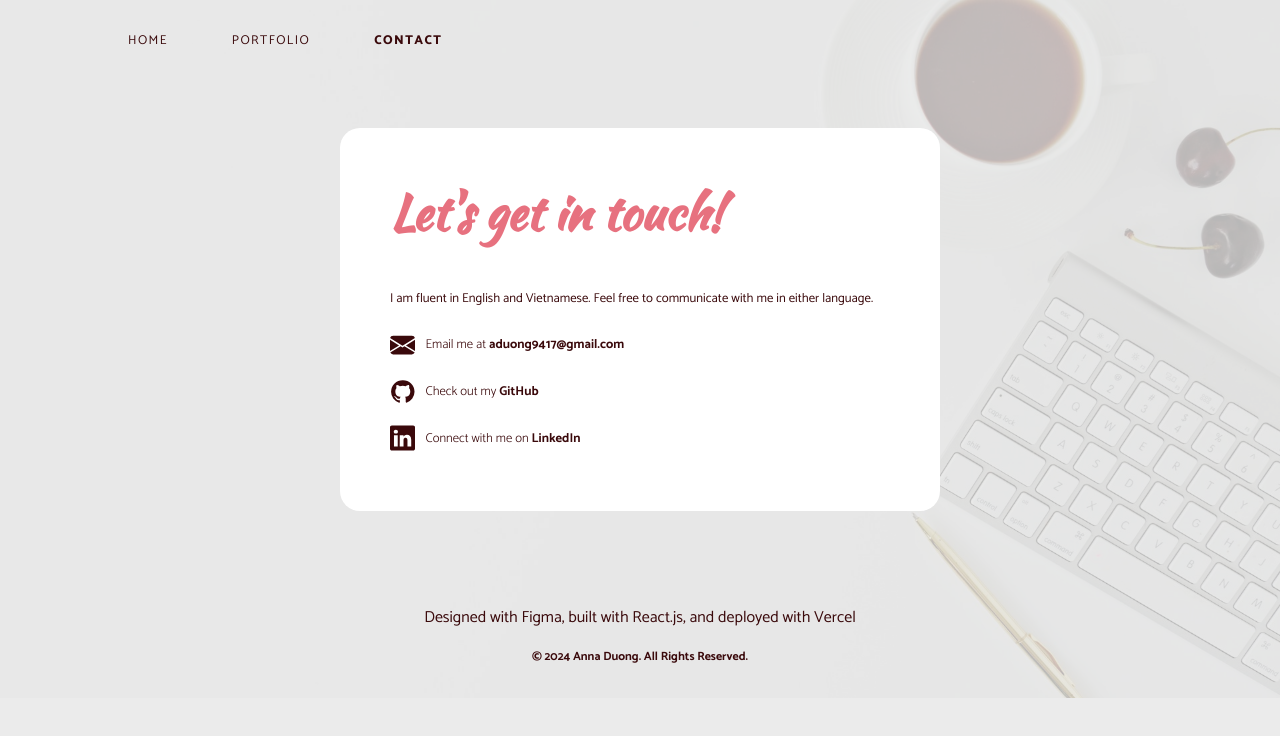
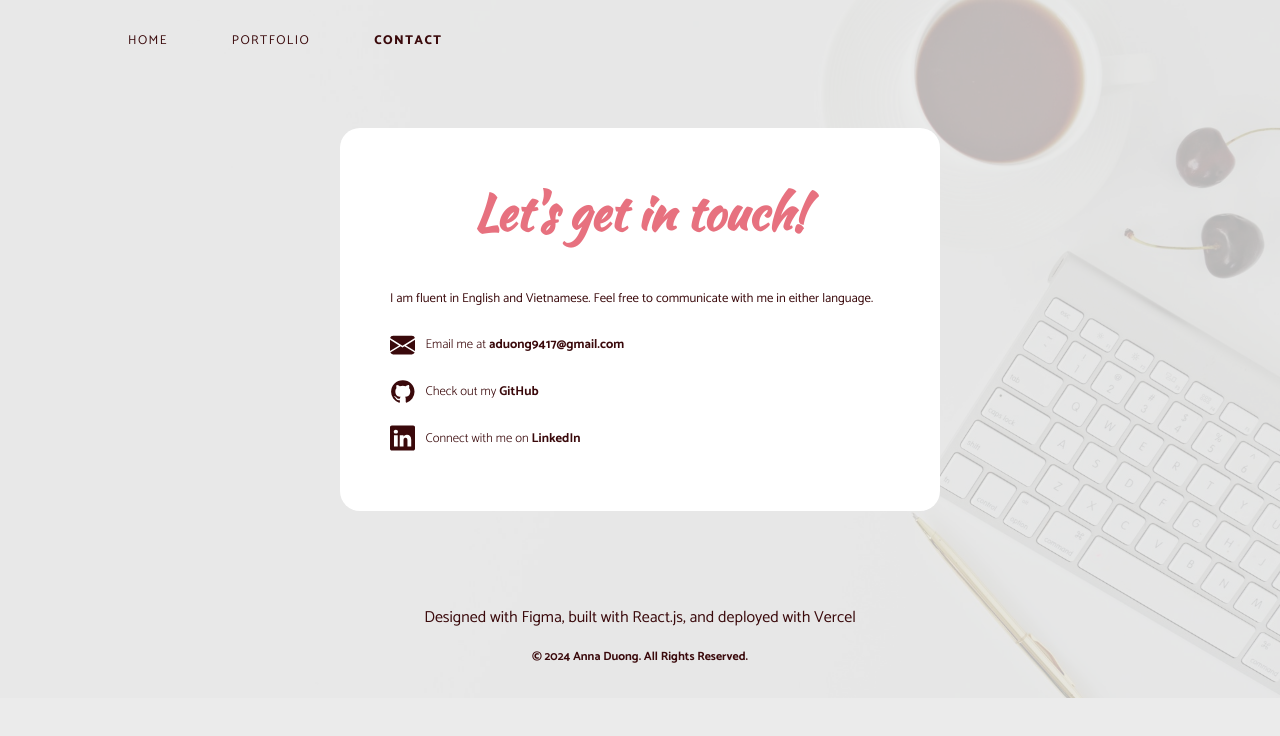
Before and after one commit to annaduong17/portfolio, a React (Create React App) app: page /contact in a window 1280 px wide. Shown: the top 736 px of the page. Built offline with nearby package versions, Linux system fonts and the light colour scheme.

Commit message:
center align contact h2 and change it to an h1

```diff
--- a/src/components/Contact.js
+++ b/src/components/Contact.js
@@ -3,7 +3,7 @@ function Contact() {
     <div className='contact'>
 
       <section>
-        <h2>Let's get in touch!</h2>
+        <h1>Let's get in touch!</h1>
         <p>I am fluent in English and Vietnamese. Feel free to communicate with me in either language.</p>
       </section>
 
--- a/src/index.scss
+++ b/src/index.scss
@@ -660,11 +660,12 @@ svg {
   background-color: $white;
   padding: clamp(20px, 4vw, 50px);
 
-  h2 {
+  h1 {
     font-family: 'Kaushan Script', cursive;
     font-size: clamp(1.5rem, 4vw, 3rem);
     color: $pink;
     margin-top: 0;
+    text-align: center;
   }
 
   p {
```
